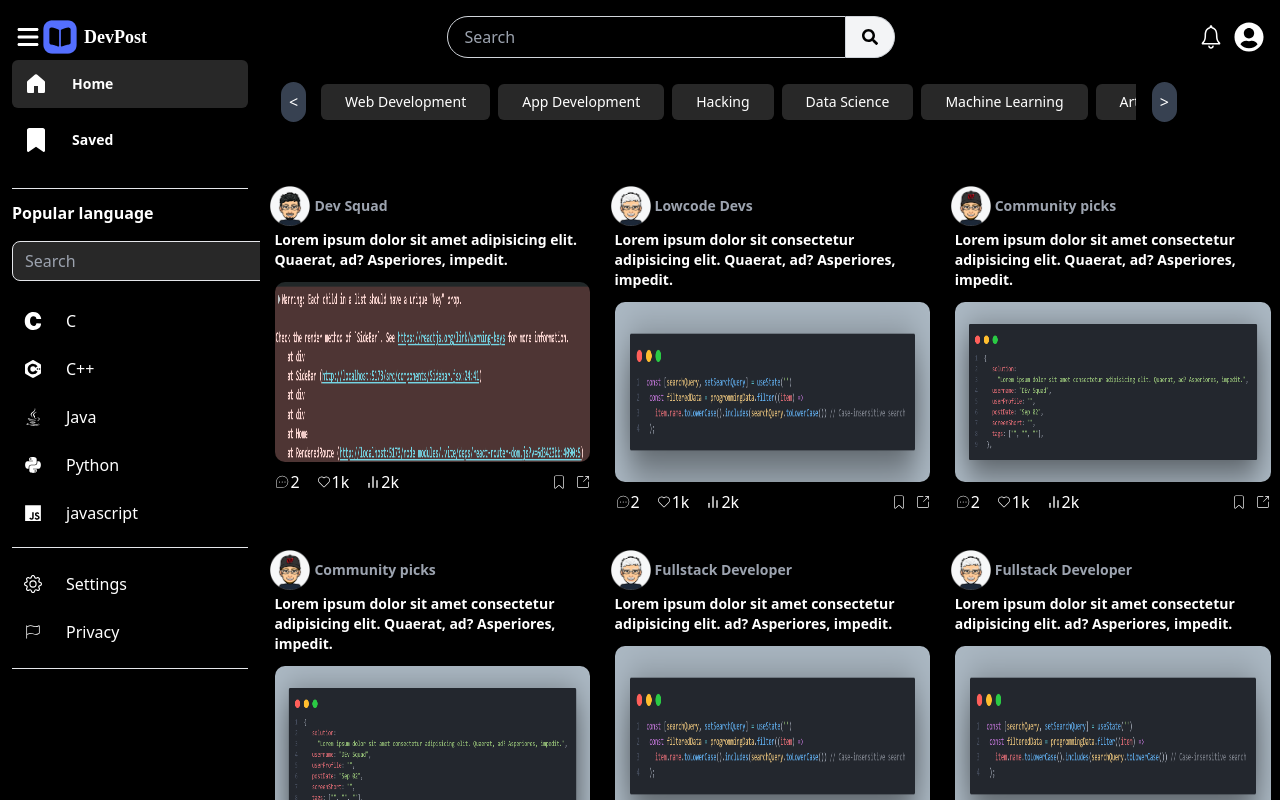
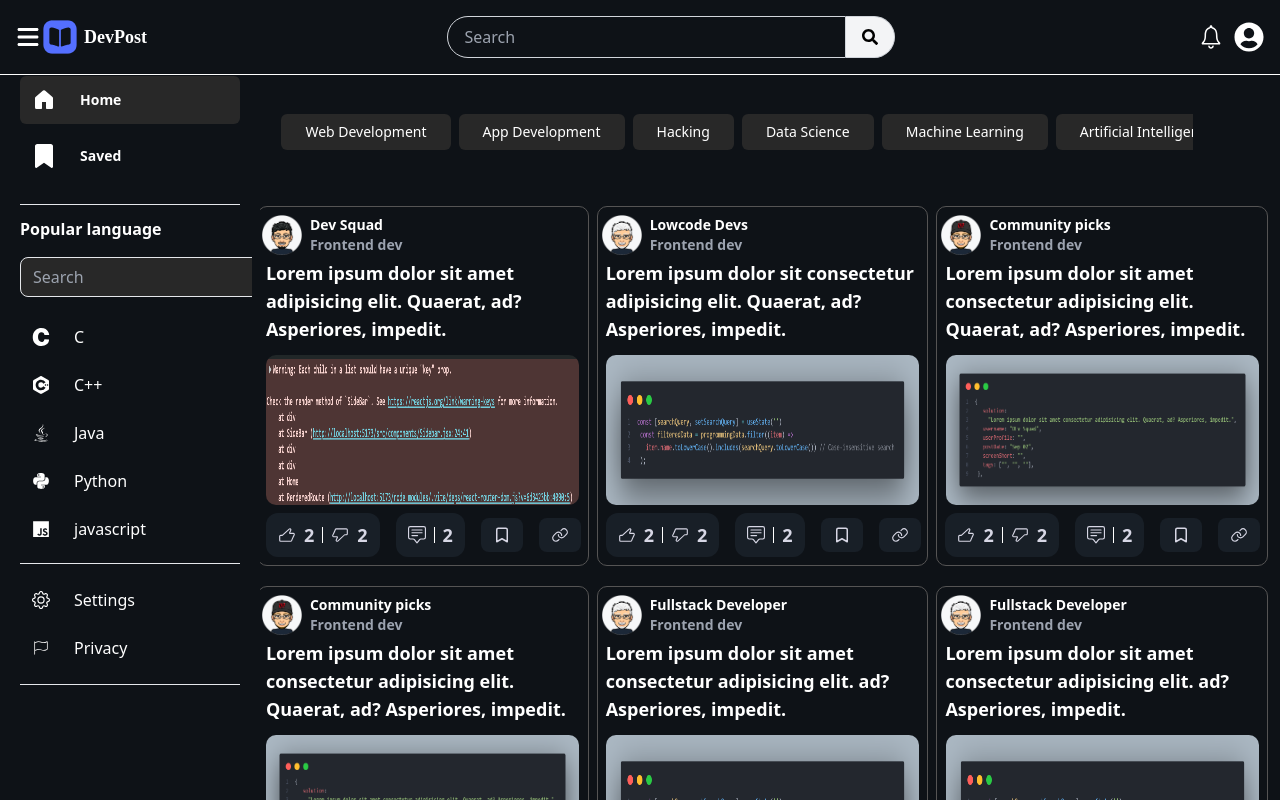
Before and after one commit to GideonJulian/DevPost, a React (Vite) app: page / in a window 1280 px wide. Shown: the top 800 px of the page. Built offline with nearby package versions, Linux system fonts and the light colour scheme.

Commit message:
card edited

```diff
--- a/src/components/Navbar.jsx
+++ b/src/components/Navbar.jsx
@@ -5,9 +5,10 @@ import { IoIosNotificationsOutline } from "react-icons/io";
 import { CiSearch } from "react-icons/ci";
 import { FaUserCircle } from "react-icons/fa";
 import { FaBars } from "react-icons/fa6";
-const Navbar = ({toggleSidebar}) => {
+const Navbar = ({ toggleSidebar }) => {
   return (
-    <div className=" navbar-container p-4 flex  bg-black items-center justify-around w-full fixed  mb-10 top-0 ">
+    <div className=" navbar-container p-4 flex bg-grey-blue items-center justify-around w-full fixed  mb-10 top-0 ">
+
         <div className="text-white text-2xl" onClick={toggleSidebar}>
           <FaBars />
         </div>
@@ -27,11 +28,6 @@ const Navbar = ({toggleSidebar}) => {
         </div>
 
         <div className="flex gap-2">
-{/*
-        <span className="mobile-search text-white text-2xl">
-          <CiSearch />
-        </span> */}
-
           <button className="font-semibold text-white text-3xl ">
             <IoIosNotificationsOutline />
           </button>
@@ -39,6 +35,7 @@ const Navbar = ({toggleSidebar}) => {
             <FaUserCircle />
           </button>
         </div>
+
     </div>
   );
 };
--- a/src/components/PostCard.jsx
+++ b/src/components/PostCard.jsx
@@ -1,13 +1,11 @@
 import React, { useState } from "react";
-import errorImg3 from "../assets/images/error3.png";
-import userimg1 from "../assets/images/userimg1.png";
-import { LuBarChart2 } from "react-icons/lu";
-import { PiChatTeardropDotsThin } from "react-icons/pi";
-import { CiHeart } from "react-icons/ci";
-import { CiBookmark } from "react-icons/ci";
-import { CiShare1 } from "react-icons/ci";
+import { PiLink } from "react-icons/pi";
+import { BsChatSquareText } from "react-icons/bs";
+import { VscThumbsdown, VscThumbsup } from "react-icons/vsc";
+
+import { LuBookmark } from "react-icons/lu";
 const PostCard = ({ errorImg, title, userImg, userName }) => {
-  const [liked, setLiked ] = useState(false)
+  const [liked, setLiked] = useState(false);
   // const handleLiked = () = > {
 
   // }
@@ -16,34 +14,43 @@ const PostCard = ({ errorImg, title, userImg, userName }) => {
       <div className="py-2 px-1">
         <div className="flex items-center">
           <img src={userImg} alt="" className="w-10 cursor-pointer" />
-          <p className="text-sm text-gray-400 font-semibold ml-1 cursor-pointer">{userName}</p>
+          <div className="flex flex-col ml-1">
+            <p className="text-sm text-white font-semibold ml-1 cursor-pointer">
+              {userName}
+            </p>
+            <p className="text-sm text-gray-400 font-semibold ml-1">
+              Frontend dev
+            </p>
+          </div>
         </div>
-        <h3 className="text-white p-1 font-semibold text-sm ">{title}</h3>
+        <h3 className="text-white p-1 font-bold text-lg ">{title}</h3>
       </div>
       <div className="img-card">
         <img src={errorImg} alt="" />
       </div>
-      <div className="flex items-center  justify-between  p-2">
-        <div className="flex items-center gap-4">
-          <span className="text-white flex items-center cursor-pointer">
-            <PiChatTeardropDotsThin />
-            <span>2</span>
+      <div className="flex items-center  justify-between  p-2   ">
+        <div className="flex items-center gap-4 ">
+          <span className="text-white-blue font-bold text-lg flex items-center cursor-pointer px-3 py-2 bg-icon-col rounded-xl gap-2">
+            <span className="text-lg">
+              <VscThumbsup />
+            </span>
+            <span className="">2</span>
+            <span className="w-px h-4 bg-white"></span>
+            <span>
+              <VscThumbsdown />
+            </span>
+            <span className="">2</span>
           </span>
-          <span className="text-white flex items-center cursor-pointer">
-            <CiHeart />
-            <span>1k</span>
+          <span className="text-white-blue font-bold text-lg flex items-center cursor-pointer px-3 py-2 bg-icon-col rounded-xl gap-2">
+            <BsChatSquareText />
+            <span className="w-px h-4 bg-white"></span>
+            <span className="">2</span>
           </span>
-          <span className="text-white flex items-center">
-            <LuBarChart2 />
-            <span>2k</span>
+          <span className="text-white-blue font-bold text-lg flex items-center cursor-pointer px-3 py-2 bg-icon-col rounded-lg gap-2">
+            <LuBookmark />
           </span>
-        </div>
-        <div className="flex items-center gap-2 ">
-          <span  className="text-white flex items-center cursor-pointer">
-            <CiBookmark/>
-          </span>
-          <span  className="text-white flex items-center cursor-pointer">
-            <CiShare1/>
+          <span className="text-white-blue font-bold text-lg flex items-center cursor-pointer px-3 py-2 bg-icon-col rounded-lg gap-2">
+            <PiLink />
           </span>
         </div>
       </div>
--- a/src/components/Sidebar.jsx
+++ b/src/components/Sidebar.jsx
@@ -16,7 +16,7 @@ const Sidebar = () => {
   );
   return (
     <div
-      className="sidebar  md:w-64 h-screen flex flex-col text-white fixed top-20 bg-black"
+      className="sidebar  md:w-64 h-screen flex flex-col text-white fixed top-24 bg-grey-blue px-2"
       style={{
         width: "260px",
       }}
--- a/src/index.css
+++ b/src/index.css
@@ -7,24 +7,28 @@
   padding: 0;
 }
 body {
-  background-color: #000000;
+  background-color: #0e1217;
+  /* color: #d7d7e5; */
 }
 html {
-  overflow-x: hidden;
+  /* overflow-x: hidden; */
 }
 .main-content {
-  padding: 10px 6vw;
-  margin-left: 50px;
+  padding: 10px 8vw;
+  margin-left: 15px;
   /* border: 1px solid white; */
   display: flex;
   flex-direction: column;
   align-items: center;
   justify-content: center;
 }
-.tabs-row {
+/* .tabs-row {
   width: 81%;
   margin-left: 12%;
-}
+  position: fixed;
+  background-color: #0e1217;
+
+} */
 .sidebar {
   /* border: 1px solid white;  */
   z-index: 99;
@@ -32,9 +36,12 @@ html {
 }
 .navbar-container {
   z-index: 99;
+  border-bottom: 1px solid white;
+
 }
 .navbar-container .logo h3 {
   font-family: "Pacifico", cursive;
+
 
   /* color: #; */
 }
@@ -45,22 +52,22 @@ html {
   display: none;
 }
 .posts {
-  /* border: 1px solid white; */
+
   /* width: 90%; */
   margin-left: 20%;
-  overflow-y: auto;
+  /* overflow-y: auto; */
 }
 .post-card {
   width: auto;
   height: auto;
   margin-top: 12px;
   /* padding-bottom: 10px; */
-  /* border: 1px solid gray; */
+  border: 1px solid rgb(85, 84, 84);
   border-radius: 10px;
 }
 .post-card .img-card {
   width: 95%;
-  height: 180px;
+  height: 150px;
   margin: auto;
 }
 .post-card .img-card img {
--- a/src/pages/Home.jsx
+++ b/src/pages/Home.jsx
@@ -21,39 +21,36 @@ const Home = () => {
     setShowSideBar(!showSideBar);
   };
   return (
-    <div>
+    <div className="">
+      <div className="sidebar">{showSideBar && <Sidebar />}</div>
       <div className="nav-bar">
         <Navbar toggleSidebar={toggleSidebar} />
       </div>
-
-      <div className="sidebar">{showSideBar && <Sidebar />}</div>
-      <div className="main-content mt-36">
-        <div className="w-full bg-black  fixed top-16  ">
-          <div className="mobile-search-input px-2 mt-5">
+      <div className="main-content mt-28 w-full">
+        <div className="w-full bg-grey-blue top-10  ">
+          <div className="mobile-search-input px-3 mt-5">
             <input
               type="text"
               placeholder="Search error"
               className="w-full px-3 py-2 text-white bg-transparent border rounded-md "
             />
           </div>
-          <div
-            className="tabs-row p-2 flex items-center gap-2 scrollbar scrollbar-track-transparent scrollbar-thumb-transparent  ml-20 "
-            style={{ overflowX: "auto" }}
-          >
+
+          <div className="flex items-cneter justify-center lg:ml-24 sm:ml-0">
             <div
               ref={carouselRef}
-              className="tabs-row w-full p-3 flex items-center gap-2 overflow-x-auto scrollbar scrollbar-track-transparent scrollbar-thumb-transparent ml-14"
+              className="tabs-row w-90 p-3 flex items-center gap-2 overflow-x-auto scrollbar scrollbar-track-transparent scrollbar-thumb-transparent ml-14"
               style={{
                 scrollSnapType: "x mandatory",
                 scrollBehavior: "smooth",
               }}
             >
-              <button
+              {/* <button
                 onClick={scrollLeft}
                 className="absolute left-64 z-10 p-2 bg-gray-700 text-white rounded-full"
               >
                 {"<"}
-              </button>
+              </button> */}
               {tags.map((tag, index) => (
                 <div
                   key={index}
@@ -62,15 +59,13 @@ const Home = () => {
                   {tag}
                 </div>
               ))}
-              <button
+              {/* <button
                 onClick={scrollRight}
                 className="absolute right-32 z-10 p-2 bg-gray-700 text-white rounded-full"
               >
                 {">"}
-              </button>
+              </button> */}
             </div>
-
-            {/* Right scroll button */}
           </div>
         </div>
         <div className="posts  p-8   w-full grid lg:grid-cols-3 md:grid-cols-3 sm:grid-cols-1 gap-2 ">
--- a/tailwind.config.js
+++ b/tailwind.config.js
@@ -8,7 +8,10 @@ export default {
     extend: {
       colors: {
         'main-blue': '#4c49ed',
-        'hover': '#282828'
+        'hover': '#282828',
+        'grey-blue': '#0e1217',
+        'icon-col': '#181f27',
+        'white-blue': '#d7d7e5'
       }
     },
   },
```
Also changed, not shown: 1 other file (tests, documents, lock files or other folders). Lines whose indentation alone changed are shown as unchanged.
